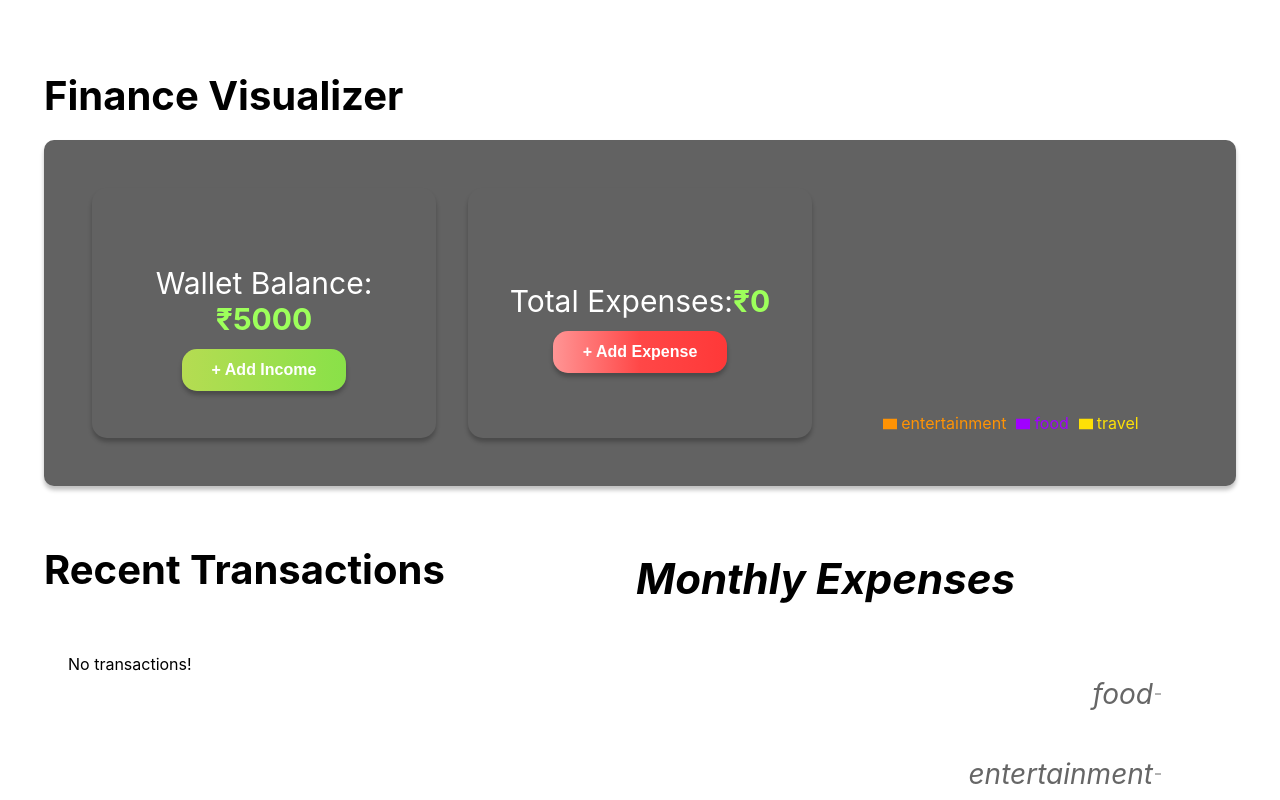
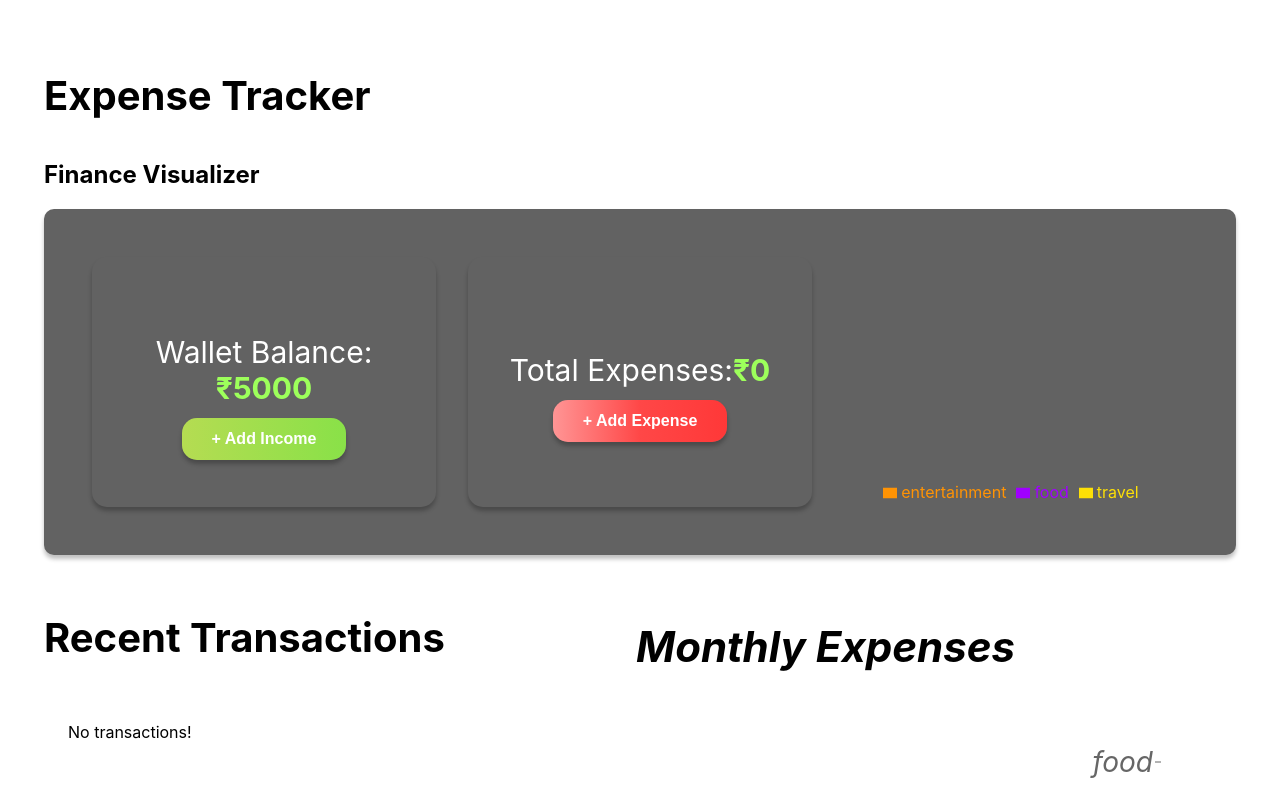
Before and after one commit to BHAGYASHREEKHEMSHETTY/xpensetracker, a React (Create React App) app: page / in a window 1280 px wide. Shown: the top 800 px of the page. Built offline with nearby package versions, Linux system fonts and the light colour scheme.

Commit message:
Your commit message

```diff
--- a/src/components/pages/Home/Home.jsx
+++ b/src/components/pages/Home/Home.jsx
@@ -65,7 +65,8 @@ function Home() {
 
     return (
         <div className={styles.container}>
-            <h1>Finance Visualizer</h1>
+             <h1>Expense Tracker</h1>
+            <h2>Finance Visualizer</h2>
             <div className={styles.cardsWrapper}>
                 <Card title="Wallet Balance" money={balance} buttonText="+ Add Income" buttonType="success" handleClick={handleAddIncome} />
                 <Card title="Total Expenses" money={totalExpensesAmount} buttonText="+ Add Expense" buttonType="failure" handleClick={handleAddExpense} />
```
